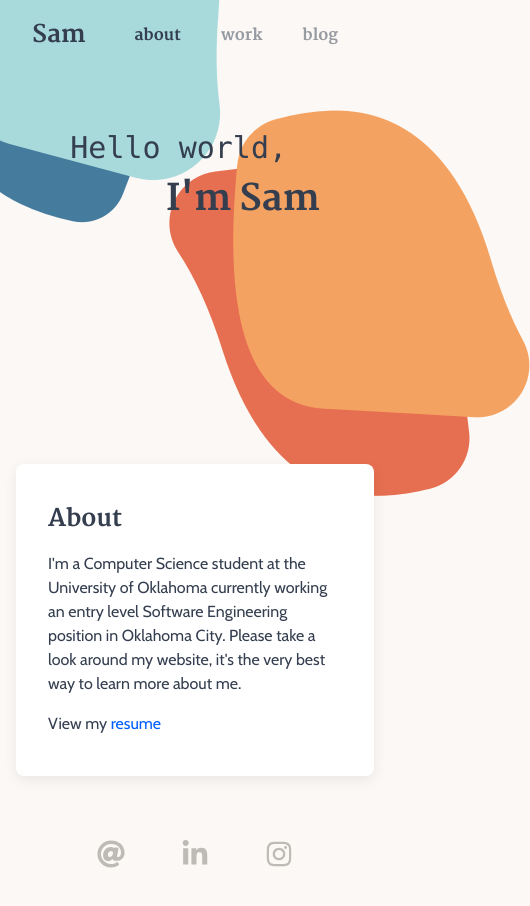
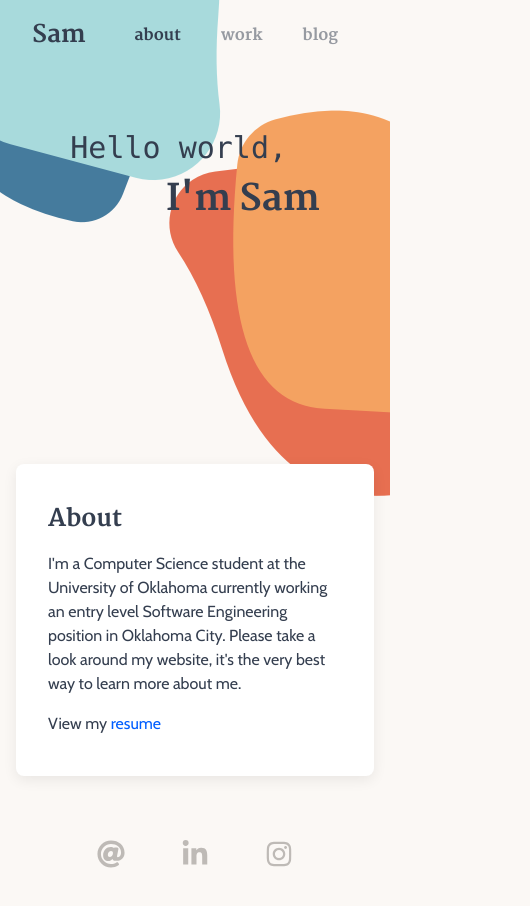
Before and after one commit to s-fletcher/me, a Next.js app: page / in a window 390 px wide. Shown: the top 906 px of the page, 530 px wide, since content can reach past the window. Built offline with nearby package versions, Linux system fonts and the light colour scheme.

Commit message:
Fix mobile overflow

```diff
--- a/src/data/theme.ts
+++ b/src/data/theme.ts
@@ -24,9 +24,12 @@ export const theme = extendTheme({
   styles: {
     global: (props) => ({
       body: {
-        overflowX: 'hidden',
         bg: mode('orange.50', 'black')(props),
         color: mode('teal.800', 'white')(props),
+      },
+      '#__next': {
+        overflowX: 'hidden',
+        position: 'relative',
       },
     }),
   },
```
